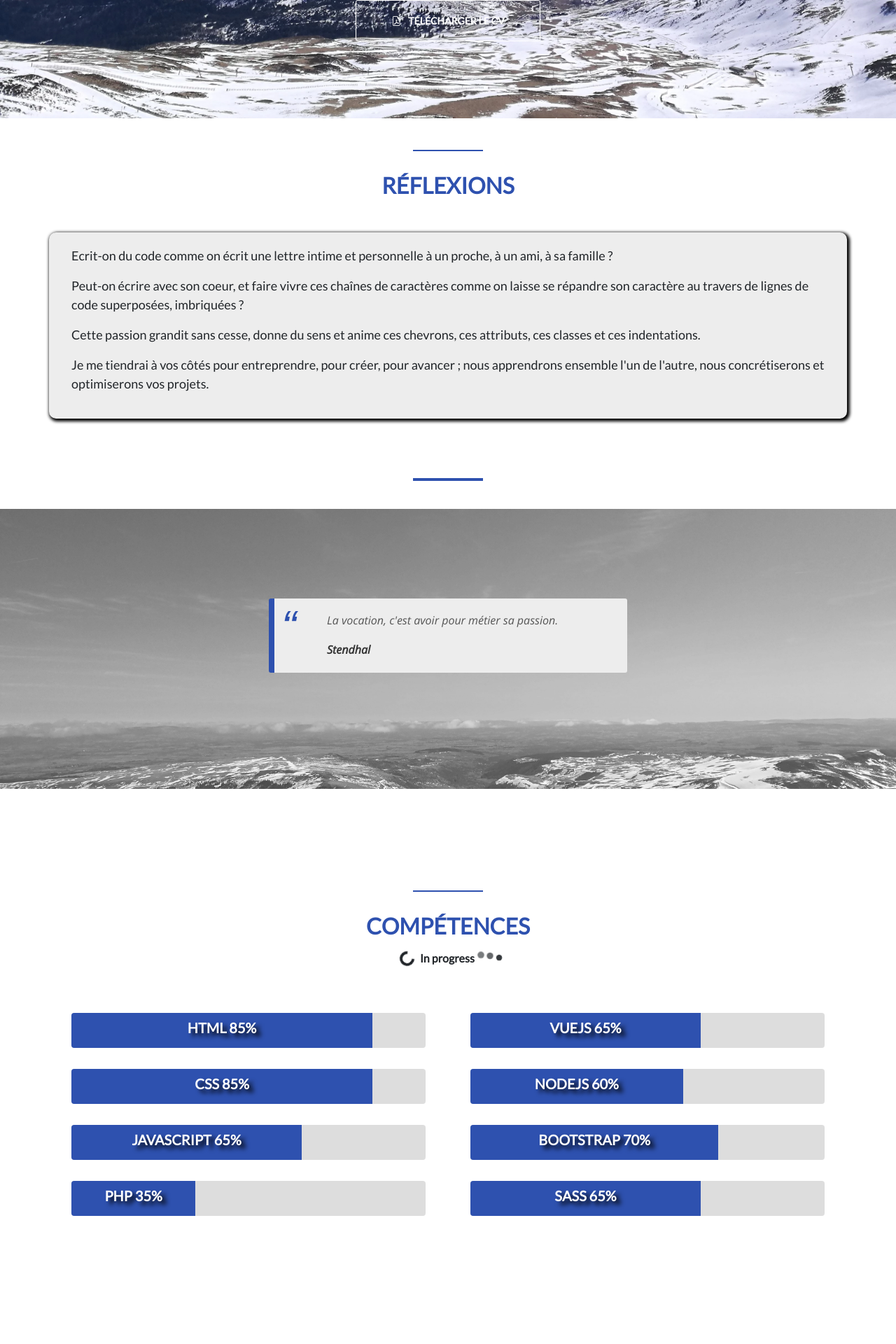
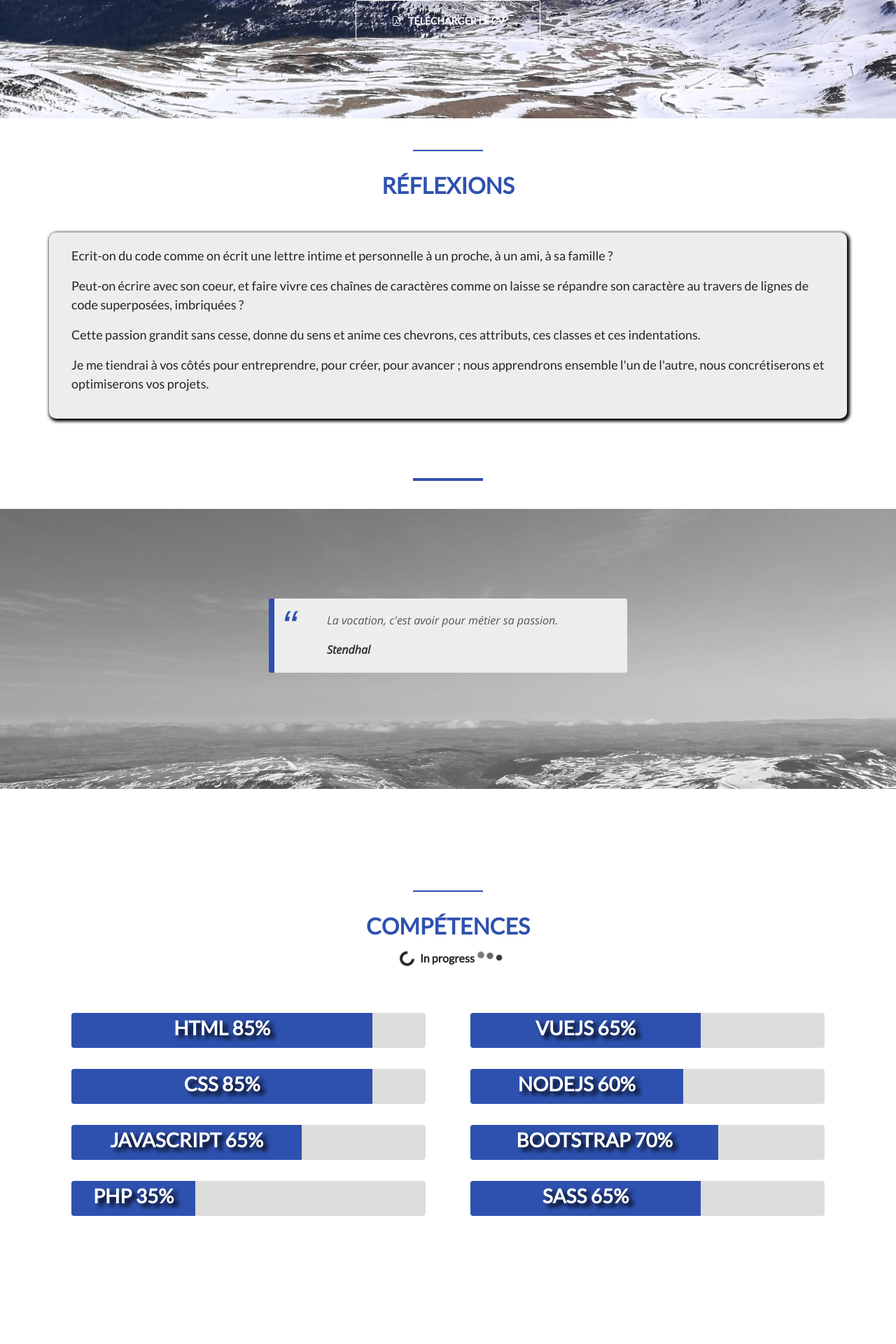
Before and after one commit to dasyx/curriculum_vitae, a PHP site: page / in a window 1280 px wide. Shown: the part 520-2440 px from the top of the page at 70% size. Run offline with PHP 8.4, Linux system fonts and the light colour scheme.

Commit message:
work on seo + lighthouse

```diff
--- a/css/layouts/_section_exp.scss
+++ b/css/layouts/_section_exp.scss
@@ -28,7 +28,7 @@
     text-align: left;
 }
 .timeline h4 {
-    background: $color;
+    background: darken($color, 25%);
     opacity: .7;
     font-style: italic;
     font-size: 1.3em;
--- a/css/layouts/_section_skills.scss
+++ b/css/layouts/_section_skills.scss
@@ -32,7 +32,7 @@
 #skills .progress-bar {
     background: $background_main;
 }
-#skills .progress h5 {
+#skills .progress h3 {
     text-shadow: 6px 5px 6px #000;
 }
 .blue-divider {
--- a/css/styles.css
+++ b/css/styles.css
@@ -108,6 +108,45 @@
 #portfolio .img-thumbnail:hover {
   -webkit-transform: scale(1.3);
   transform: scale(1.3);
+}
+
+/*ANIMATIONS RIPPLE EFFECT SUR BOUTONS
+==============================================================*/
+.ripple {
+  position: absolute;
+  background: #fff;
+  border-radius: 50%;
+  width: 5px;
+  height: 5px;
+  -webkit-animation: rippleEffect .88s 1;
+          animation: rippleEffect .88s 1;
+  opacity: 0;
+}
+
+@-webkit-keyframes rippleEffect {
+  0% {
+    -webkit-transform: scale(1);
+            transform: scale(1);
+    opacity: 0.4;
+  }
+  100% {
+    -webkit-transform: scale(50);
+            transform: scale(50);
+    opacity: 0;
+  }
+}
+
+@keyframes rippleEffect {
+  0% {
+    -webkit-transform: scale(1);
+            transform: scale(1);
+    opacity: 0.4;
+  }
+  100% {
+    -webkit-transform: scale(50);
+            transform: scale(50);
+    opacity: 0;
+  }
 }
 
 body {
@@ -484,7 +523,7 @@ blockquote span {
   background: #2e51af;
 }
 
-#skills .progress h5 {
+#skills .progress h3 {
   text-shadow: 6px 5px 6px #000;
 }
 
@@ -536,7 +575,7 @@ blockquote span {
 }
 
 .timeline h4 {
-  background: #637280;
+  background: #2b3238;
   opacity: .7;
   font-style: italic;
   font-size: 1.3em;
--- a/css/utils/_animations.scss
+++ b/css/utils/_animations.scss
@@ -82,3 +82,27 @@
 	-webkit-transform: scale(1.3);
 	transform: scale(1.3);
 }
+
+/*ANIMATIONS RIPPLE EFFECT SUR BOUTONS
+==============================================================*/
+
+.ripple {
+  position: absolute;
+  background: #fff;
+  border-radius: 50%;
+  width: 5px;
+  height: 5px;
+  animation: rippleEffect .88s 1;
+  opacity: 0;
+}
+
+@keyframes rippleEffect {
+  0% {
+    transform: scale(1);
+    opacity: 0.4;
+  }
+  100% {
+    transform: scale(50);
+    opacity: 0;
+  }
+}
--- a/index.html
+++ b/index.html
@@ -99,53 +100,53 @@
                 <div class="row">
                     <div class="col-md-6">
                         <div class="progress">
-                            <div class="progress-bar" role="progressbar" aria-valuenow="85" aria-valuemin="0"
+                            <div class="progress-bar" aria-progressbar-name="progressbar" aria-valuenow="85" aria-valuemin="0"
                                 aria-valuemax="100" style="width: 85%">
-                                <h5>HTML 85%</h5>
+                                <h3>HTML 85%</h3>
                             </div>
                         </div>
                         <div class="progress">
-                            <div class="progress-bar" role="progressbar" aria-valuenow="85" aria-valuemin="0"
+                            <div class="progress-bar" aria-progressbar-name="progressbar" aria-valuenow="85" aria-valuemin="0"
                                 aria-valuemax="100" style="width: 85%">
-                                <h5>CSS 85%</h5>
+                                <h3>CSS 85%</h3>
                             </div>
                         </div>
                         <div class="progress">
-                            <div class="progress-bar" role="progressbar" aria-valuenow="65" aria-valuemin="0"
+                            <div class="progress-bar" aria-progressbar-name="progressbar" aria-valuenow="65" aria-valuemin="0"
                                 aria-valuemax="100" style="width: 65%">
-                                <h5>JAVASCRIPT 65%</h5>
+                                <h3>JAVASCRIPT 65%</h3>
                             </div>
                         </div>
                         <div class="progress">
-                            <div class="progress-bar" role="progressbar" aria-valuenow="35" aria-valuemin="0"
+                            <div class="progress-bar" aria-progressbar-name="progressbar" aria-valuenow="35" aria-valuemin="0"
                                 aria-valuemax="100" style="width: 35%">
-                                <h5>PHP 35%</h5>
+                                <h3>PHP 35%</h3>
                             </div>
                         </div>
                     </div>
                     <div class="col-md-6">
                         <div class="progress">
-                            <div class="progress-bar" role="progressbar" aria-valuenow="65" aria-valuemin="0"
+                            <div class="progress-bar" aria-progressbar-name="progressbar" aria-valuenow="65" aria-valuemin="0"
                                 aria-valuemax="100" style="width: 65%">
-                                <h5>VUEJS 65%</h5>
+                                <h3>VUEJS 65%</h3>
                             </div>
                         </div>
                         <div class="progress">
-                            <div class="progress-bar" role="progressbar" aria-valuenow="60" aria-valuemin="0"
+                            <div class="progress-bar" aria-progressbar-name="progressbar" aria-valuenow="60" aria-valuemin="0"
                                 aria-valuemax="100" style="width: 60%">
-                                <h5>NODEJS 60%</h5>
+                                <h3>NODEJS 60%</h3>
                             </div>
                         </div>
                         <div class="progress">
-                            <div class="progress-bar" role="progressbar" aria-valuenow="70" aria-valuemin="0"
+                            <div class="progress-bar" aria-progressbar-name="progressbar" aria-valuenow="70" aria-valuemin="0"
                                 aria-valuemax="100" style="width: 70%">
-                                <h5>BOOTSTRAP 70%</h5>
+                                <h3>BOOTSTRAP 70%</h3>
                             </div>
                         </div>
                         <div class="progress">
-                            <div class="progress-bar" role="progressbar" aria-valuenow="65" aria-valuemin="0"
+                            <div class="progress-bar" aria-progressbar-name="progressbar" aria-valuenow="65" aria-valuemin="0"
                                 aria-valuemax="100" style="width: 65%">
-                                <h5>SASS 65%</h5>
+                                <h3>SASS 65%</h3>
                             </div>
                         </div>
                     </div>
@@ -334,7 +337,7 @@
     <div class="bg-divider-bottom"></div>
     <footer id="contact">
         <div class="container">
-            <div class="white-divider"></div>
+            <div class="blue-divider"></div>
             <div class="head_banner">
                 <h2>Contact</h2>
             </div>
```
Also changed, not shown: other parts of index.html (+14 -11 lines), js/script.js (+21 -0 lines), img/moi_small.webp (added), 1 other file.
